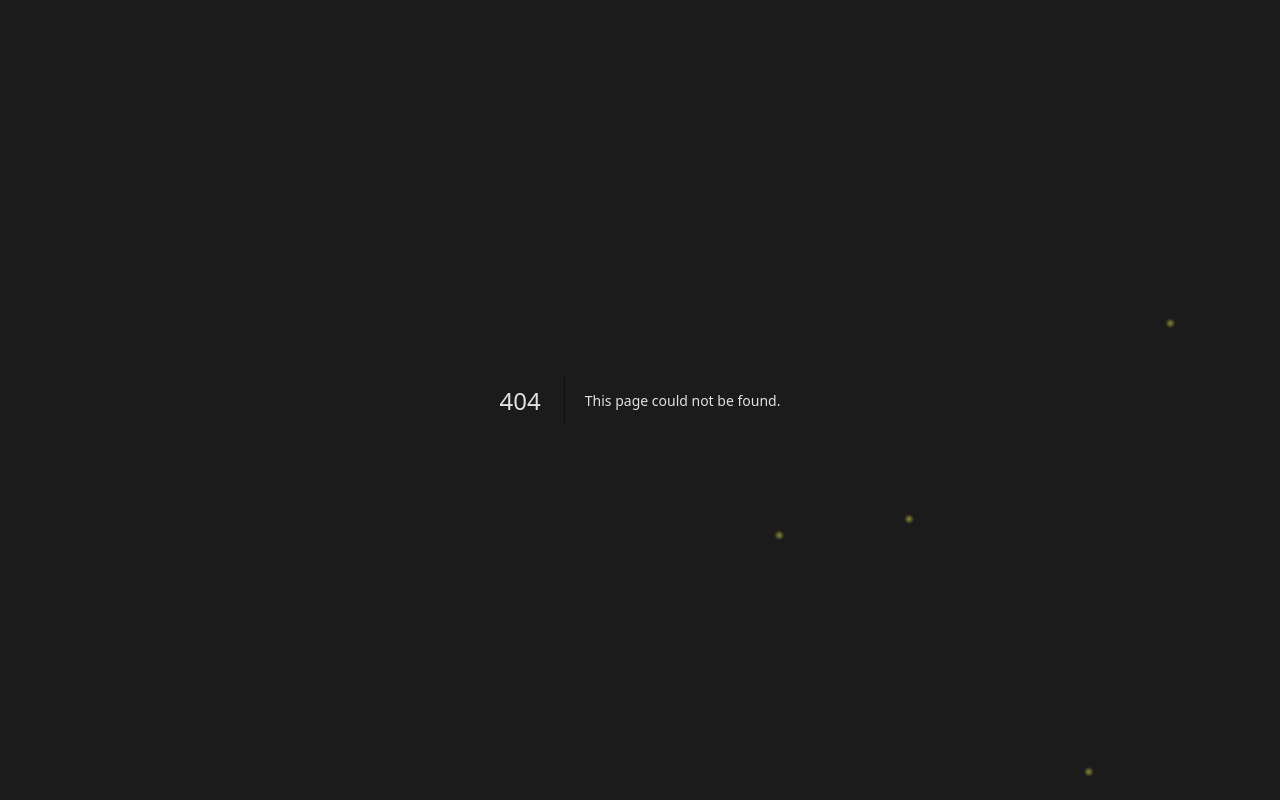
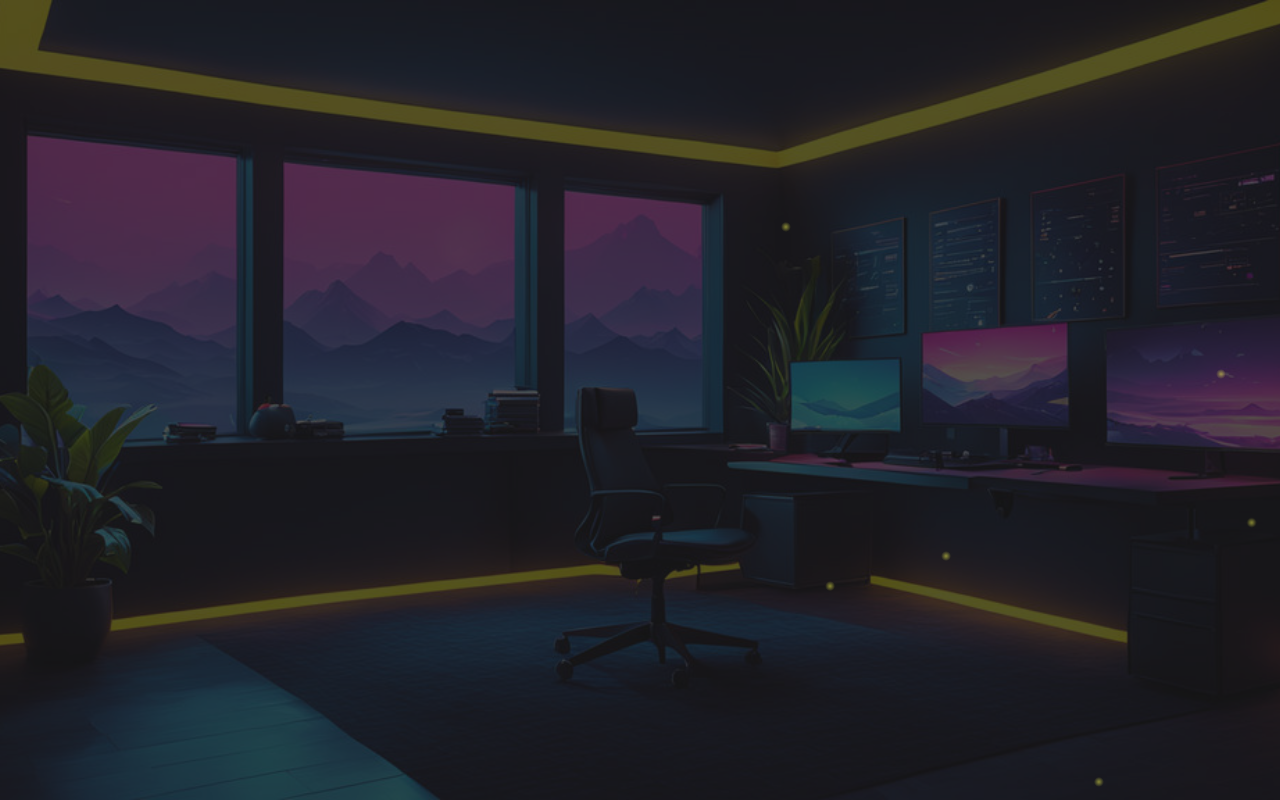
Before and after one commit to CrunchyCheddarStudio/crunchy-cheddar-studio, a Next.js app: page /projects in a window 1280 px wide. Before the commit this address had no page. Built offline with nearby package versions, Linux system fonts and the light colour scheme.

Commit message:
add project page

```diff
--- /dev/null
+++ b/src/app/projects/page.js
@@ -0,0 +1,11 @@
+import React from 'react'
+import bg from "../../../public/background/projects-background.png"
+import Image from 'next/image'
+
+export default function page() {
+  return (
+    <main className='flex min-h-screen flex-col items-center justify-between relative'>
+        <Image src={bg} alt="background-image" fill className='-z-50 w-full h-full object-cover object-center opacity-25' />
+    </main>
+  )
+}
```
Also changed, not shown: public/background/projects-background.png (added).
